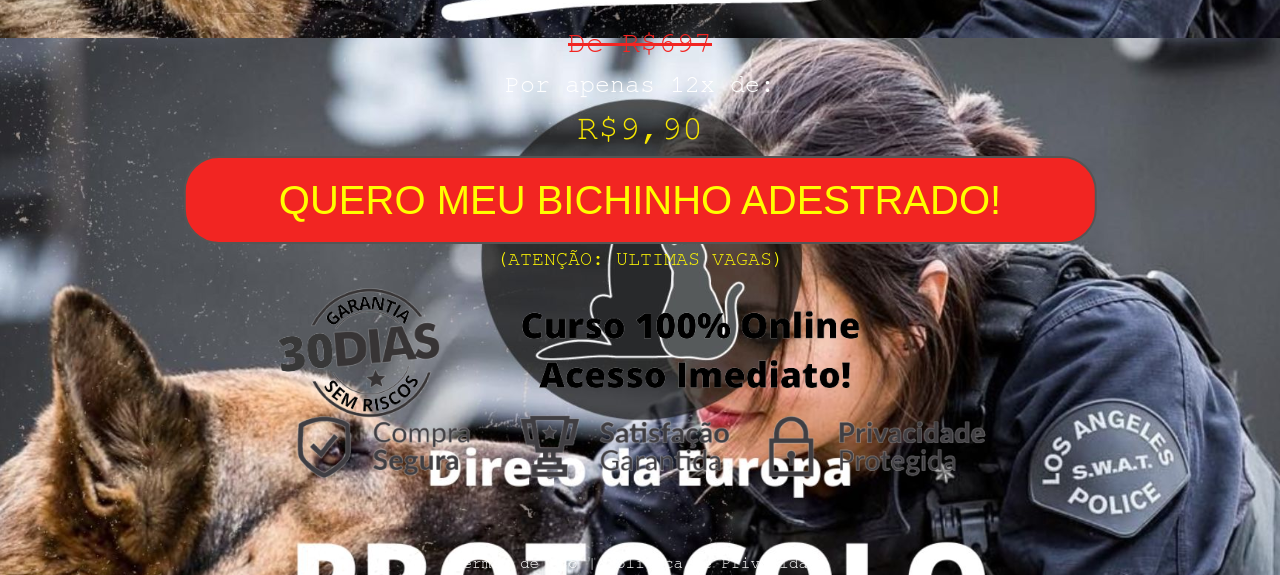
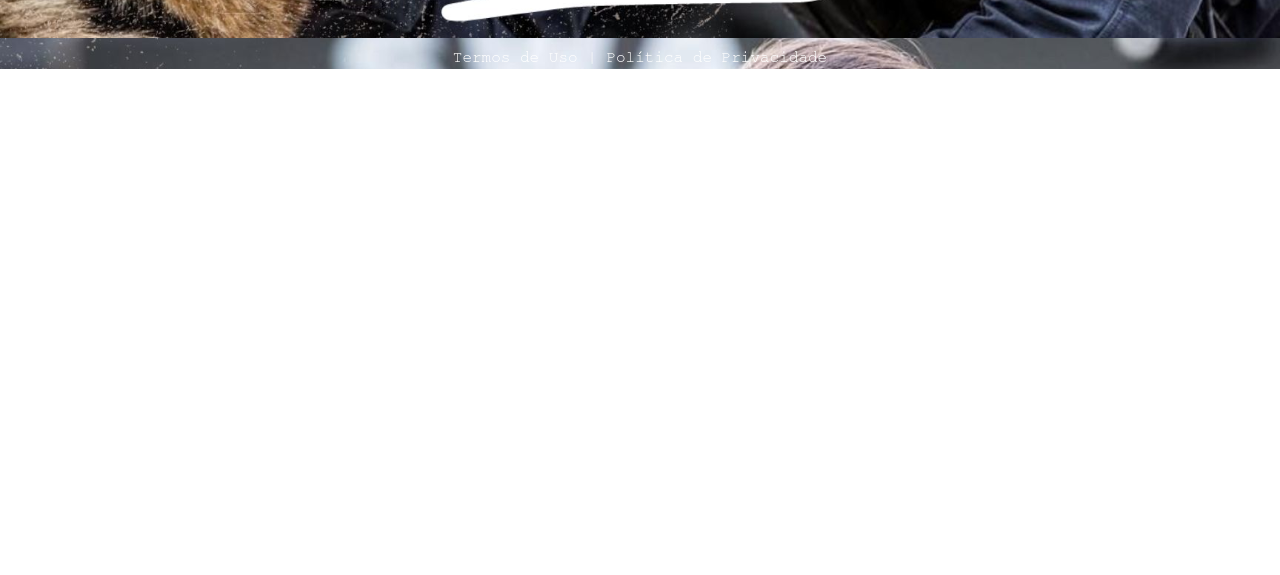
Before and after one commit to MaiconDz/protocolobeta.site, a plain HTML site: page index.html in a window 1280 px wide. Shown: the part 762-1337 px from the top of the page. After the commit the page ends 831 px from the top, so only its background shows below. Drawn offline with nearby package versions, Linux system fonts and the light colour scheme; a script that the page names is missing.

Commit message:
Update index.html

```diff
--- a/index.html
+++ b/index.html
@@ -63,20 +63,20 @@
 					<h3 class="textoHeadline1"><b>Descubra como educar o seu bichinho em apenas 10 dias!</b></h3>
 
 						<!--Headline-->
-					<h3 class="textoHeadline2"><b>Com apenas 10 minutos por dia, mesmo que você não entenda nada de cachorro ou gato!</b></h3>
+					<h3 class="textoHeadline2"><b>Novo método revelado pela universidade de Harvard ensina a educar qualquer bichinho com apenas 10 minutos por dia!</b></h3>
 
 						<!--VSL-->
-					<div id="vid_6318ae706205510008a95182" style="position:relative;width:100%;padding: 56.25% 0 0;"><img id="thumb_6318ae706205510008a95182" src="https://images.converteai.net/bd2cbd53-d062-4848-bf04-d973c391da1c/players/6318ae706205510008a95182/thumbnail.jpg" style="position:absolute;top:0;left:0;width:100%;height:100%;object-fit:cover;display:block;"><div id="backdrop_6318ae706205510008a95182" style="position:absolute;top:0;width:100%;height:100%;-webkit-backdrop-filter:blur(5px);backdrop-filter:blur(5px);"></div></div><script type="text/javascript" id="scr_6318ae706205510008a95182">var s=document.createElement("script");s.src="https://scripts.converteai.net/bd2cbd53-d062-4848-bf04-d973c391da1c/players/6318ae706205510008a95182/player.js",s.async=!0,document.head.appendChild(s);</script>
+					<div id="vid_631a14f9fef22a0009dead6a" style="position:relative;width:100%;padding: 56.25% 0 0;"><img id="thumb_631a14f9fef22a0009dead6a" src="https://images.converteai.net/bd2cbd53-d062-4848-bf04-d973c391da1c/players/631a14f9fef22a0009dead6a/thumbnail.jpg" style="position:absolute;top:0;left:0;width:100%;height:100%;object-fit:cover;display:block;"><div id="backdrop_631a14f9fef22a0009dead6a" style="position:absolute;top:0;width:100%;height:100%;-webkit-backdrop-filter:blur(5px);backdrop-filter:blur(5px);"></div></div><script type="text/javascript" id="scr_631a14f9fef22a0009dead6a">var s=document.createElement("script");s.src="https://scripts.converteai.net/bd2cbd53-d062-4848-bf04-d973c391da1c/players/631a14f9fef22a0009dead6a/player.js",s.async=!0,document.head.appendChild(s);</script>
 
 						<!--Botão-->
 					<div id="cta1" class="mt-4 d-none">
-						<div class="desconto">De R$697 </div>
-						<div class="desconto2">Por apenas 12x de:</div>
-						<div class="desconto3">R$9,90</div>
+						<div class="desconto">De R$297 </div>
+						<div class="desconto2">Por apenas 11x de:</div>
+						<div class="desconto3">R$5,00</div>
 							<a href="https://pay.kiwify.com.br/FgO3ZiA" class="a-btn" style="text-decoration: none;">
-								<div class="span-btn">QUERO MEU BICHINHO ADESTRADO!</div>
+								<div class="span-btn">QUERO MEU BICHINHO ADESTRADO</div>
 							</a>
-						<div class="span-btn2">(ATENÇÃO: ULTIMAS VAGAS)</div>
+						<div class="span-btn2">(ATENÇÃO: 6 VAGAS RESTANTES)</div>
 						<img class="Imediato" src="assets/img/Imediato.png">
 					</div>
 				</div>
@@ -92,7 +92,7 @@
 		</footer>
 
 		<script type="text/javascript">
-		      setTimeout(() => {document.getElementById("cta1").classList.remove("d-none")}, 0); // temporização da Call to Action (em milissegundos)
+		      setTimeout(() => {document.getElementById("cta1").classList.remove("d-none")}, 848000); // temporização da Call to Action (em milissegundos)
 		    </script>
 		<script src="https://code.jquery.com/jquery-3.3.1.slim.min.js" integrity="sha384-q8i/X+965DzO0rT7abK41JStQIAqVgRVzpbzo5smXKp4YfRvH+8abtTE1Pi6jizo" crossorigin="anonymous"></script>
 		<script src="https://cdnjs.cloudflare.com/ajax/libs/popper.js/1.14.3/umd/popper.min.js" integrity="sha384-ZMP7rVo3mIykV+2+9J3UJ46jBk0WLaUAdn689aCwoqbBJiSnjAK/l8WvCWPIPm49" crossorigin="anonymous"></script>
```
